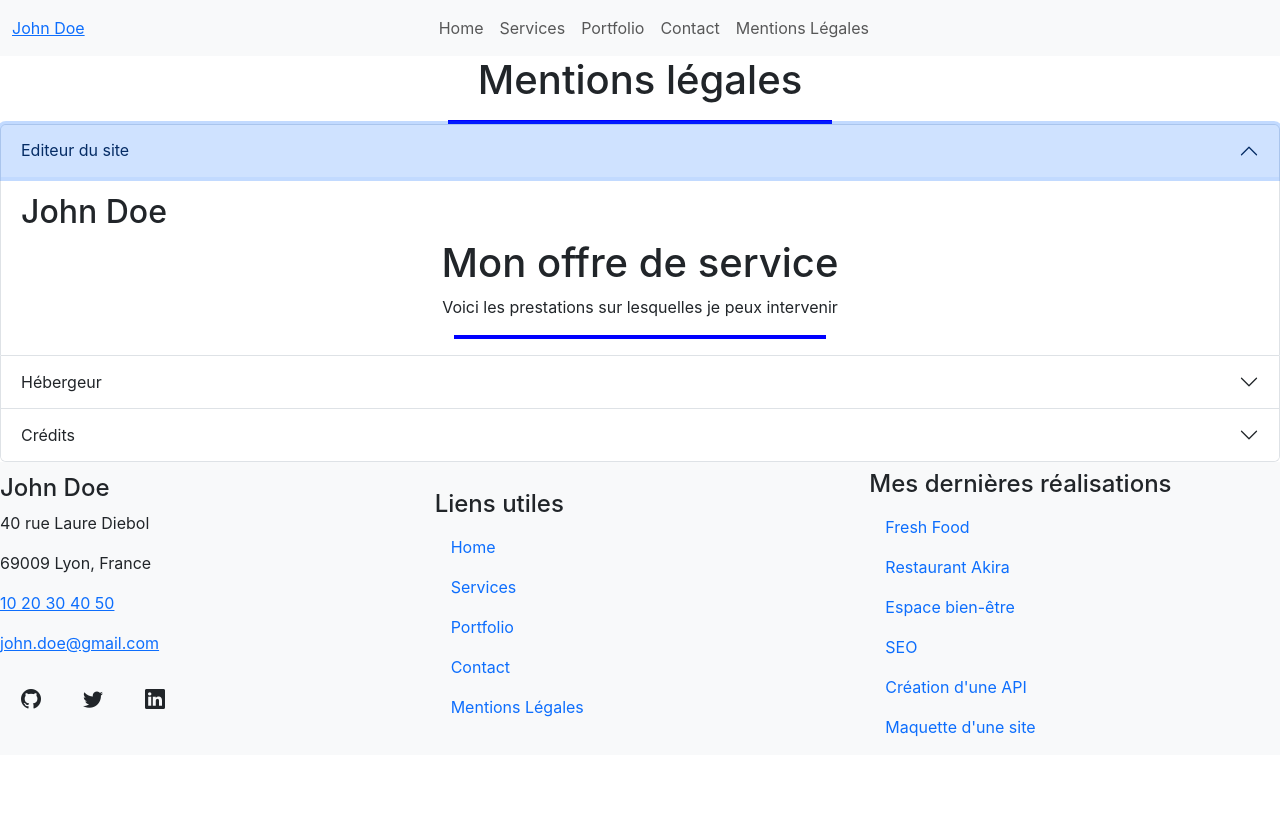
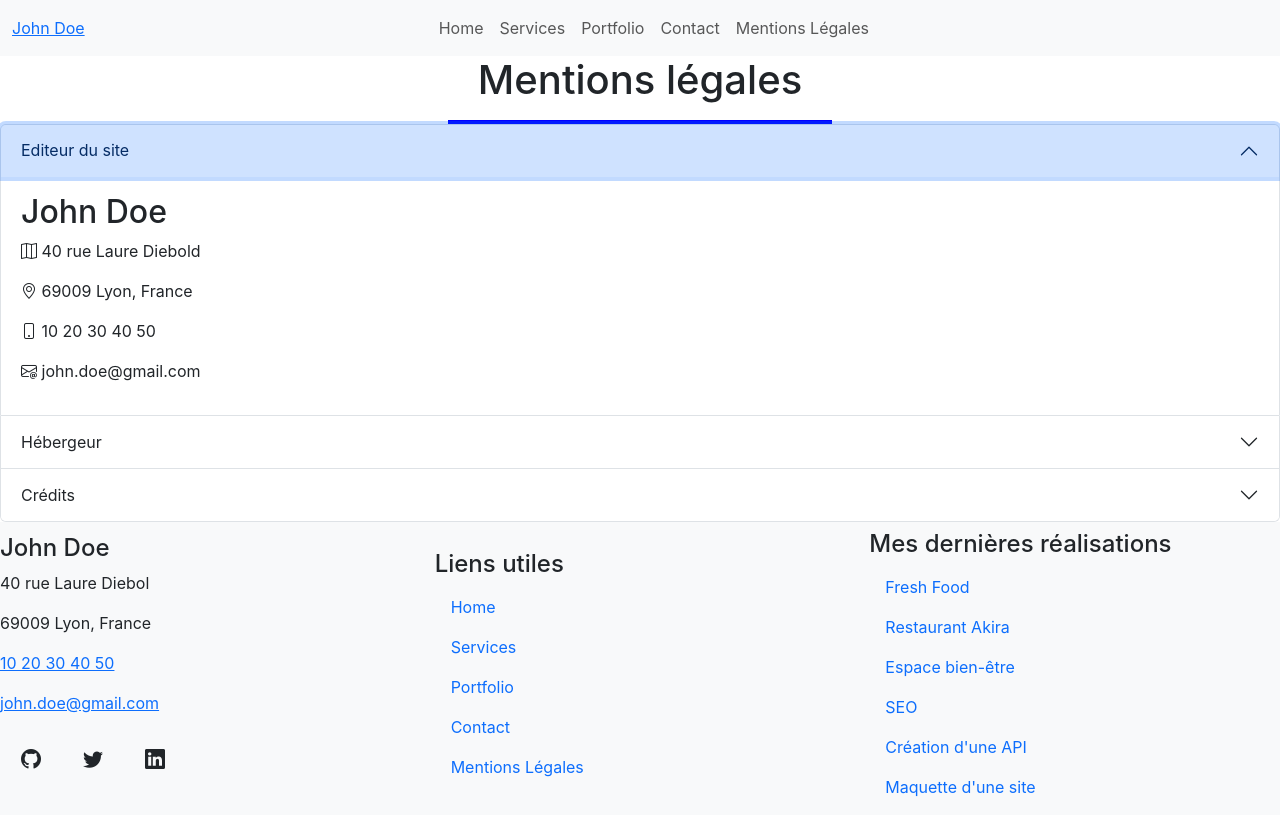
Before and after one commit to Meganrgt/regent_megan_portfolio_reactjs, a React (Create React App) app: page /mentions in a window 1280 px wide. Both pictures are taken after a click on the button "Editeur du site". Built offline with nearby package versions, Linux system fonts and the light colour scheme.

Commit message:
add contact details component end of mentions page

```diff
--- /dev/null
+++ b/src/components/contact-details.jsx
@@ -0,0 +1,7 @@
+const ContactDetails = (props) => {
+    return (
+            <p><i className={props.icon}></i>{props.details}</p>
+    );
+}
+
+export default ContactDetails;
--- a/src/pages/mentions.jsx
+++ b/src/pages/mentions.jsx
@@ -2,6 +2,7 @@ import { Link } from "react-router-dom";
 import Accordion from "../components/accordion";
 import AccordionContainer from "../components/accordion-container";
 import H1Title from "../components/page-title";
+import ContactDetails from "../components/contact-details";
 
 const Mentions = () => {
     return (
@@ -9,10 +10,18 @@ const Mentions = () => {
             <H1Title title="Mentions légales"/>
             <AccordionContainer>
                 <Accordion accordionTitle="Editeur du site" accordionBodyTitle="John Doe" target="collapseOne">
-                    <H1Title title="Mon offre de service" description="Voici les prestations sur lesquelles je peux intervenir"/>
+                    <address>
+                        <ContactDetails icon="bi bi-map" details=" 40 rue Laure Diebold" />
+                        <ContactDetails icon="bi bi-geo-alt" details=" 69009 Lyon, France" />
+                        <ContactDetails icon="bi bi-phone" details=" 10 20 30 40 50" />
+                        <ContactDetails icon="bi bi-envelope-at" details=" john.doe@gmail.com" />
+                    </address>
                 </Accordion>
                 <Accordion accordionTitle="Hébergeur" accordionBodyTitle="Alwaysdata" target="collapseTwo">
-                    <H1Title title="Mon offre de service" description="Voici les prestations sur lesquelles je peux intervenir"/>
+                    <address>
+                        <p>91 Rue du Feaubourg Saint-Honoré, 75008 Paris</p>
+                        <p><i class="bi bi-globe"></i><a href="https://www.alwaysdata.com/fr/" > www.alwaysdata.com</a></p>
+                    </address>
                 </Accordion>
                 <Accordion accordionTitle="Crédits" accordionBodyTitle="Crédits" target="collapseThree">
                     <p>Ce site a été déposé par John Doe, étudiant au <Link to="https://www.centre-europeen-formation.fr/landing/multi-marque/?code=1464&utm_source=google&utm_medium=cpc&utm_campaign=TOTAL-REF_PAYANT-Marque_CEF&gad_source=1&gad_campaignid=59552660&gbraid=0AAAAAD-SFizSgdbHGE5BMFMCZqWR9t99q&gclid=CjwKCAiAmePKBhAfEiwAU3Ko3EJy1URXpNqoIEV7ZSxDL0oqsNQynEoPkjjaqQkJLM9Gqxah0-VCtRoCiU0QAvD_BwE">Centre européen de formation</Link>.</p>
```
